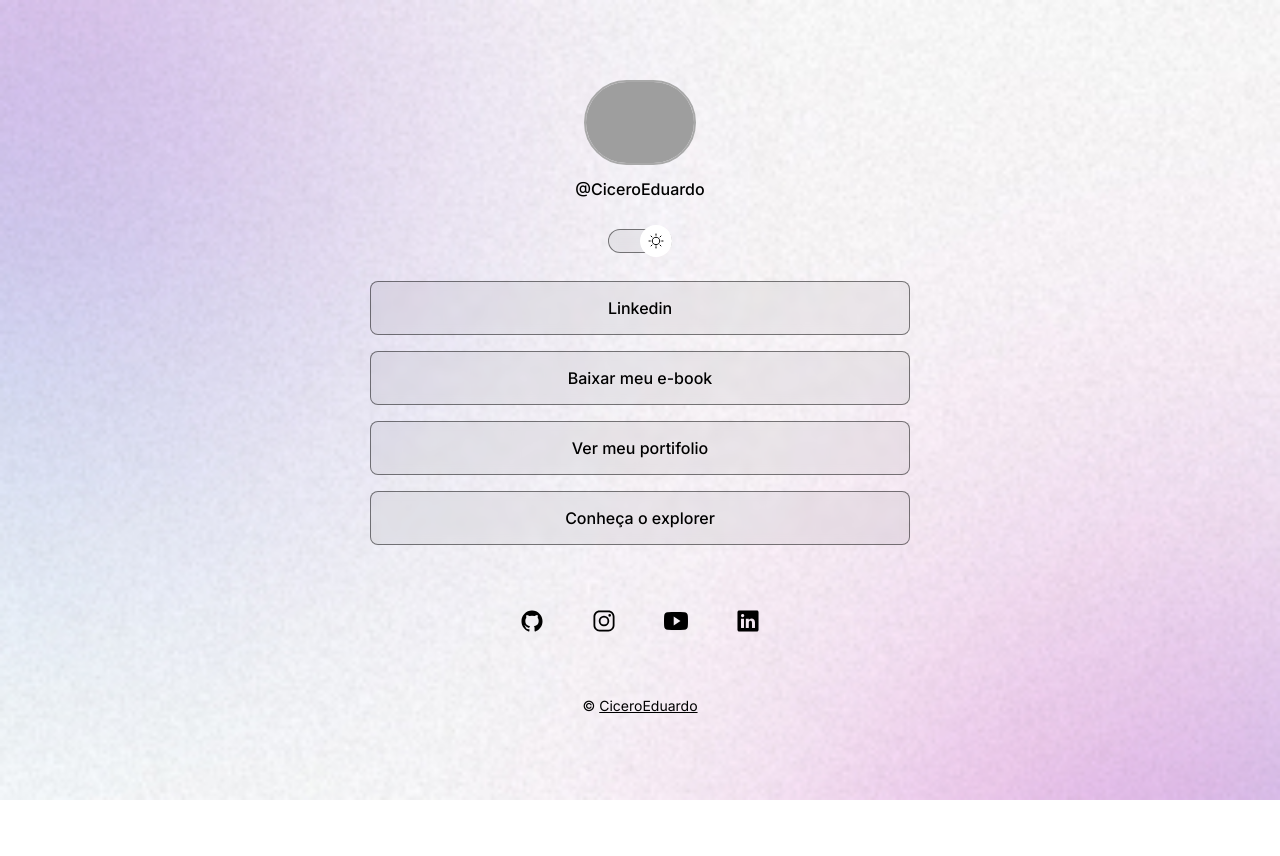
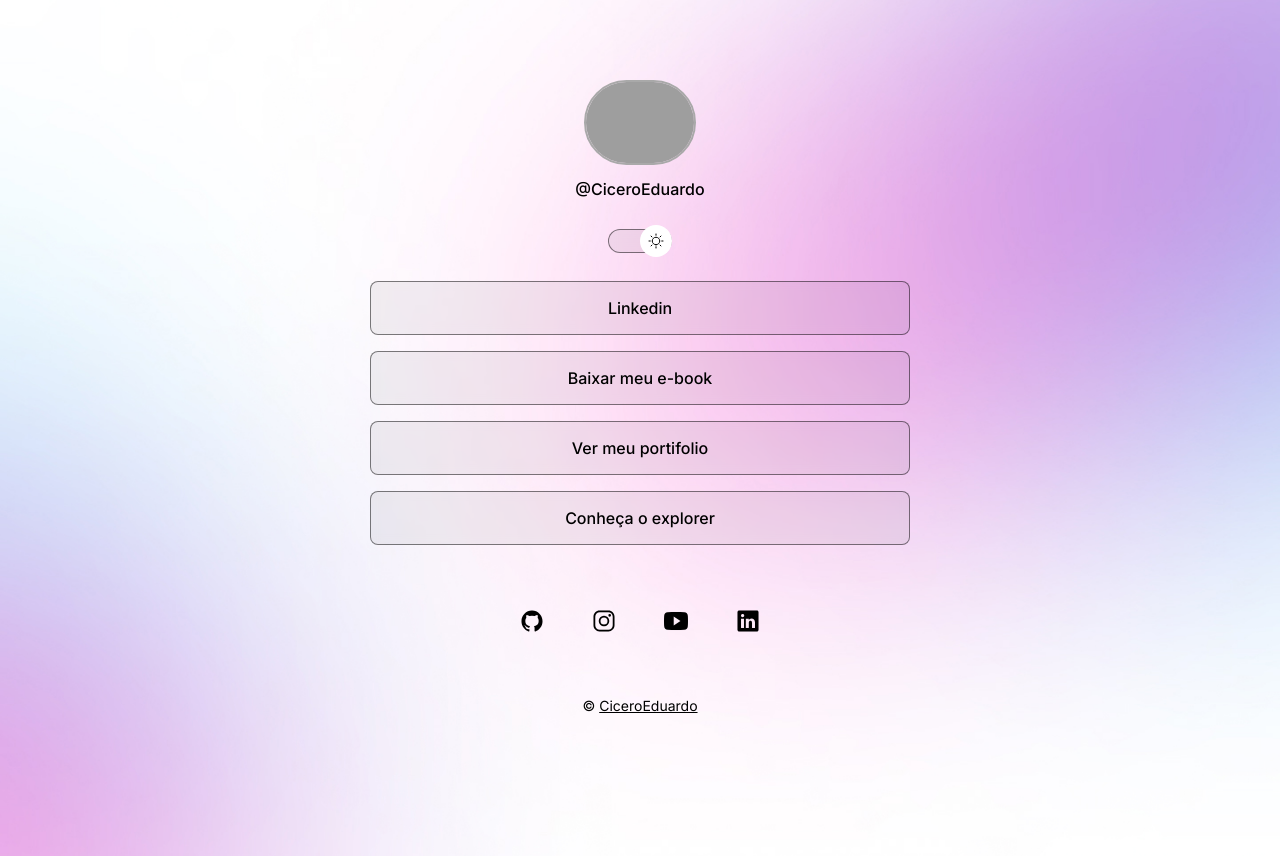
Before and after one commit to CiceroEduardo84/DevLinks, a plain HTML site: page index.html in a window 1280 px wide. Both pictures are taken after a click on the element 640 px from the left and 268 px from the top of the page. Before the commit the page ends 800 px from the top, so only its background shows below. Drawn offline with nearby package versions, Linux system fonts and the light colour scheme; grey boxes are pictures that could not be loaded.

Commit message:
correction the css

```diff
--- a/style.css
+++ b/style.css
@@ -26,6 +26,7 @@
 
 body {
   background: var(--bg-url) no-repeat top center/cover;
+  height: 100vh;
 }
 
 body * {
@@ -78,7 +79,7 @@ body * {
   z-index: 1;
 }
 
-.light #switch button{
+.light #switch button {
   right: 0;
   left: initial;
 }
@@ -151,3 +152,13 @@ footer {
   text-align: center;
   font-size: 14px;
 }
+
+/* Media queries */
+@media (min-width: 700px) {
+  :root {
+    --bg-url: url(./images/bg-desktop.jpg);
+  }
+  .light {
+    --bg-url: url(./images/bg-desktop-light.jpg);
+  }
+}
```
